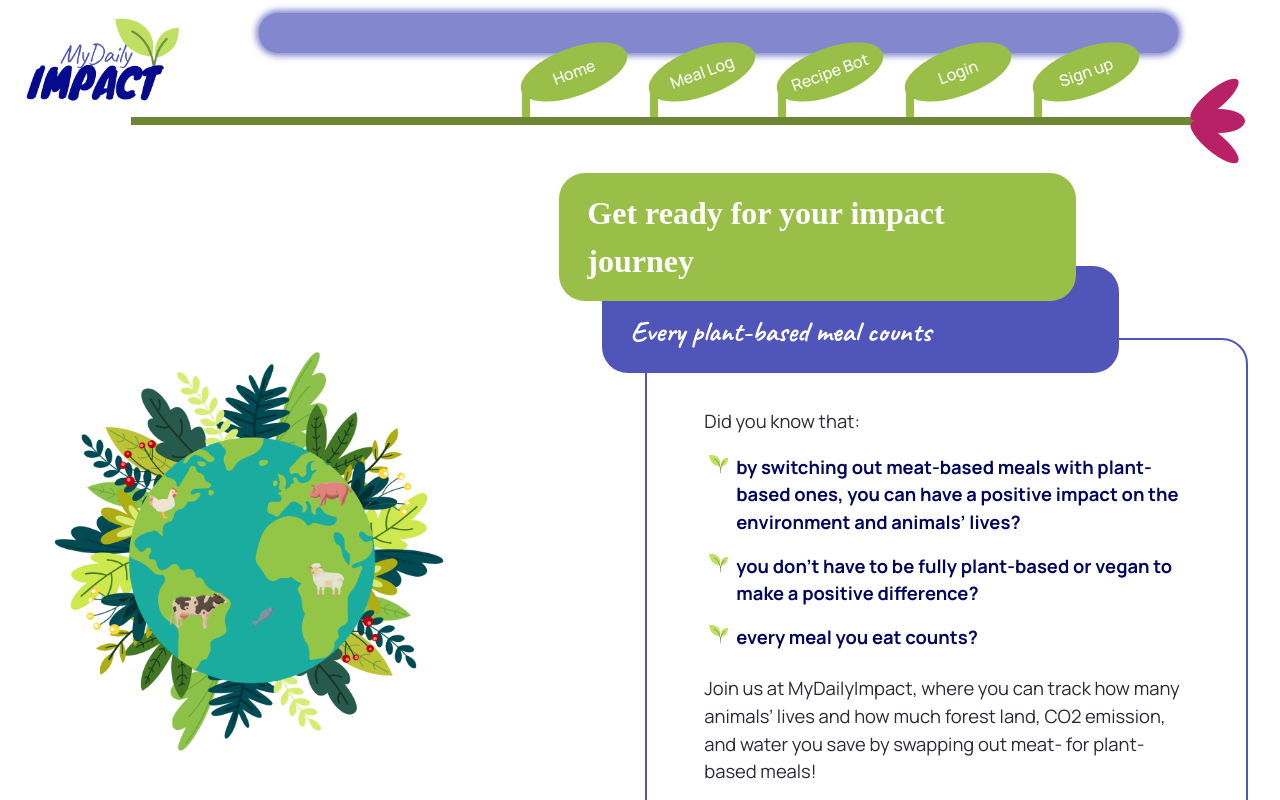
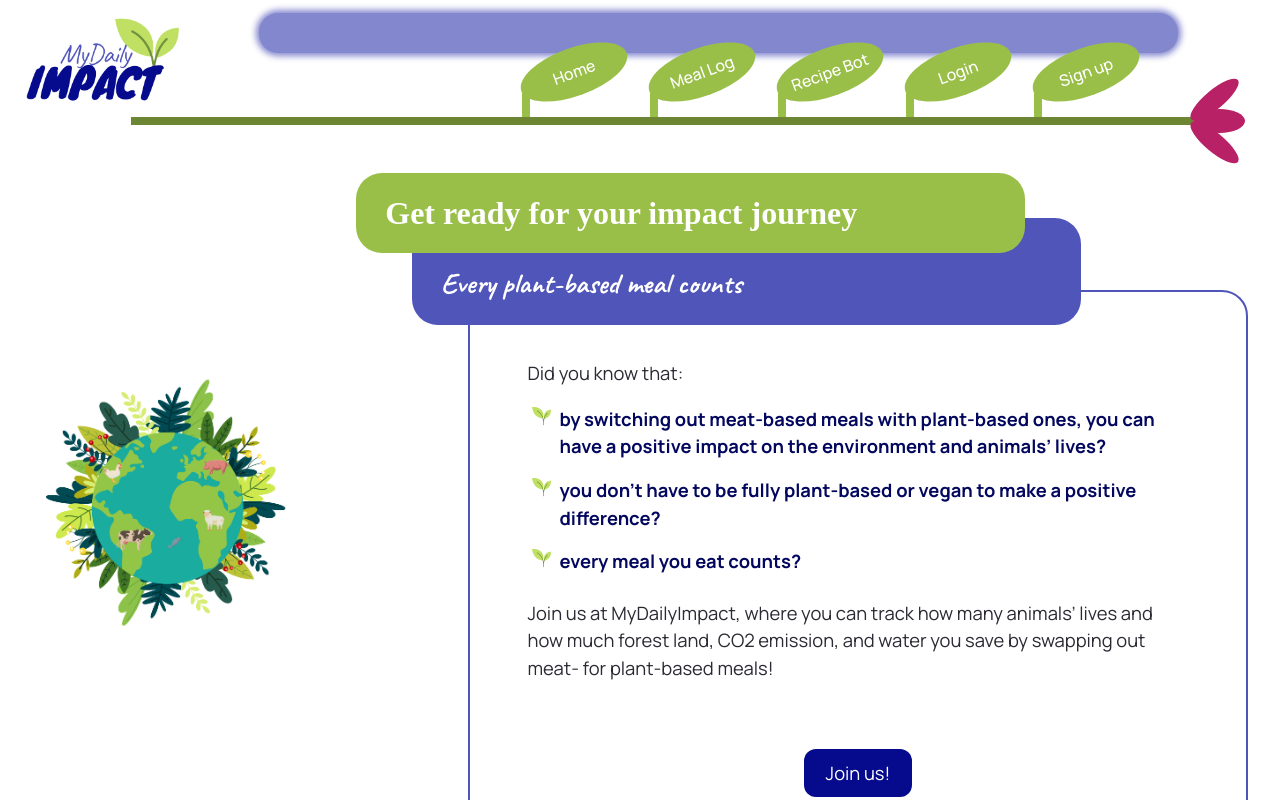
Before and after one commit to TechLabs-Remote-Bootcamp/WS24-MyDailyImpact, a React (Vite) app in the folder mdi-react/: page / in a window 1280 px wide. Shown: the top 800 px of the page. Built offline with nearby package versions, Linux system fonts and the light colour scheme; a web font is replaced by a local one.

Commit message:
Container uses whole width of parent component  container

```diff
--- a/mdi-react/src/components/core/ColoredContainers/Colored-Containers.module.scss
+++ b/mdi-react/src/components/core/ColoredContainers/Colored-Containers.module.scss
@@ -9,7 +9,6 @@
   grid-template-rows: auto 2.2em auto 2.2em auto;
   color: $white;
   min-width: 25rem;
-  max-width: 55rem;
 
   div {
     border-radius: 26px;
```
